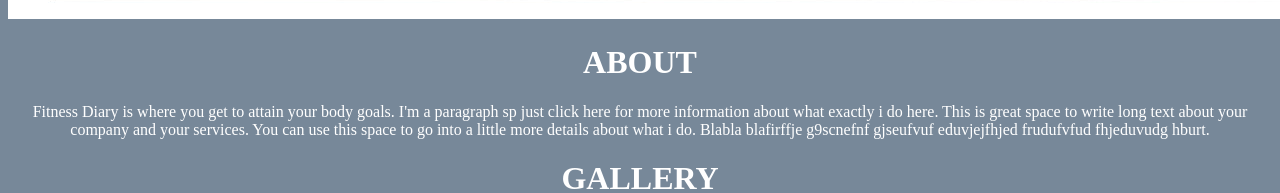
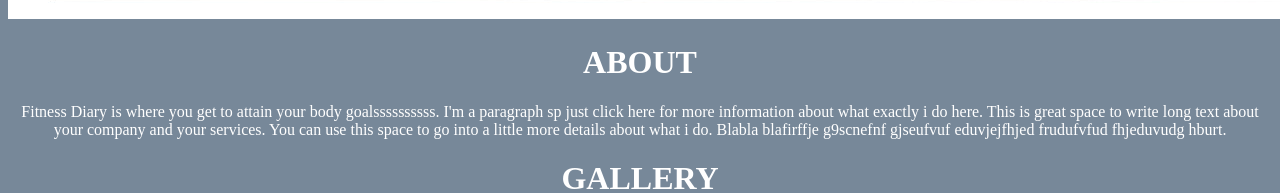
Before and after one commit to Saramide/Fitness-Diary, a plain HTML site: page index.html in a window 1280 px wide. Shown: the part 829-1022 px from the top of the page. Drawn offline with Linux system fonts and the light colour scheme.

Commit message:
modified index.html

```diff
--- a/index.html
+++ b/index.html
@@ -14,7 +14,7 @@
     <h1 style="color:white; text-align:center">Fitness Diary</h1>
     <img src="images/fitness pix.jpg" alt="Fitness pix">
     <h1 style="text-align:center; color:white">ABOUT</h1>
-    <p style="text-align:center; color:white">Fitness Diary is where you get to attain your body goals. I'm a paragraph sp just click here for more information about what exactly i do here. This is great space to write long text about your company and your services. You can use this space to go into a little more details about what i do. Blabla blafirffje g9scnefnf gjseufvuf eduvjejfhjed frudufvfud fhjeduvudg hburt.</p>
+    <p style="text-align:center; color:white">Fitness Diary is where you get to attain your body goalssssssssss. I'm a paragraph sp just click here for more information about what exactly i do here. This is great space to write long text about your company and your services. You can use this space to go into a little more details about what i do. Blabla blafirffje g9scnefnf gjseufvuf eduvjejfhjed frudufvfud fhjeduvudg hburt.</p>
     <h1 style="text-align:center; color:white">GALLERY</h1>
     <img src="images/image 1.jpg"> <img src="images/image 2.jpg"> <img src="images/image 3.jpg"> <img src="images/image 4.jpg">
     <h1 style="color:white; text-align:center">CONTACT</h1>
```
